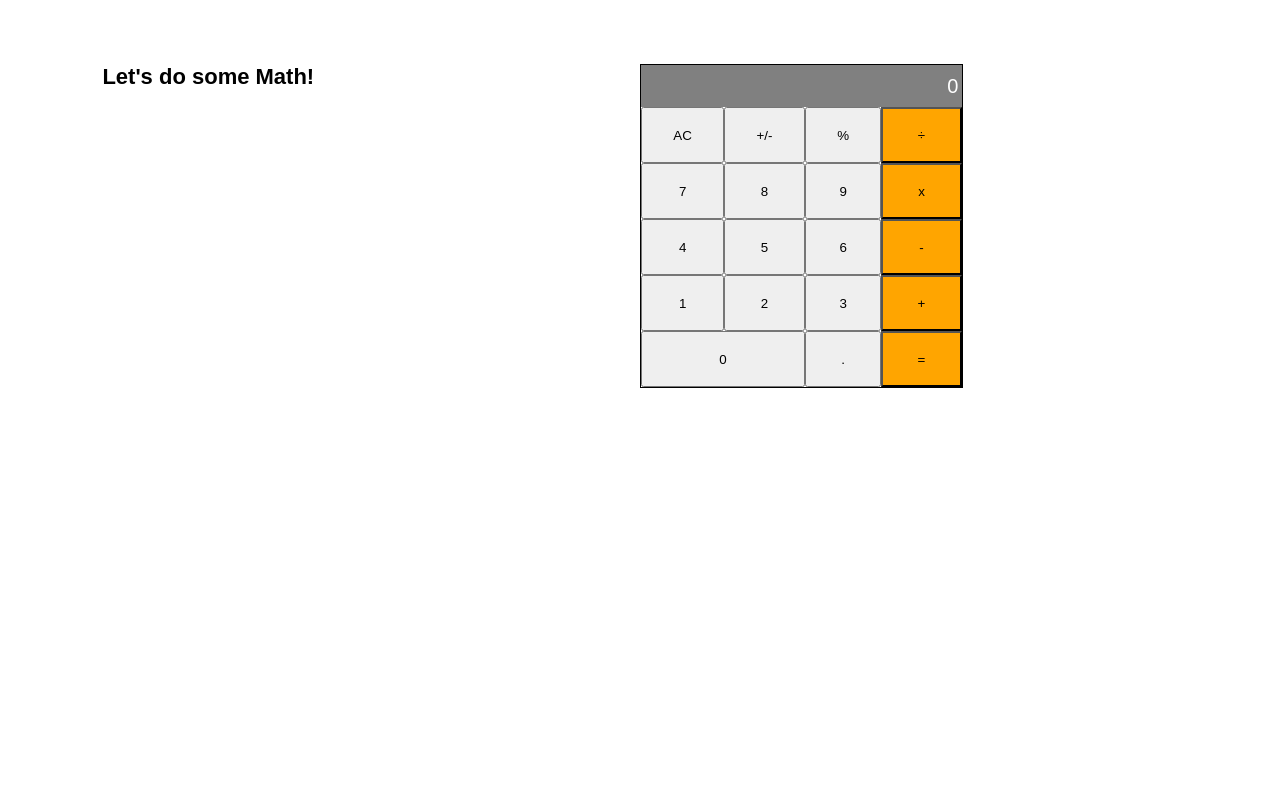
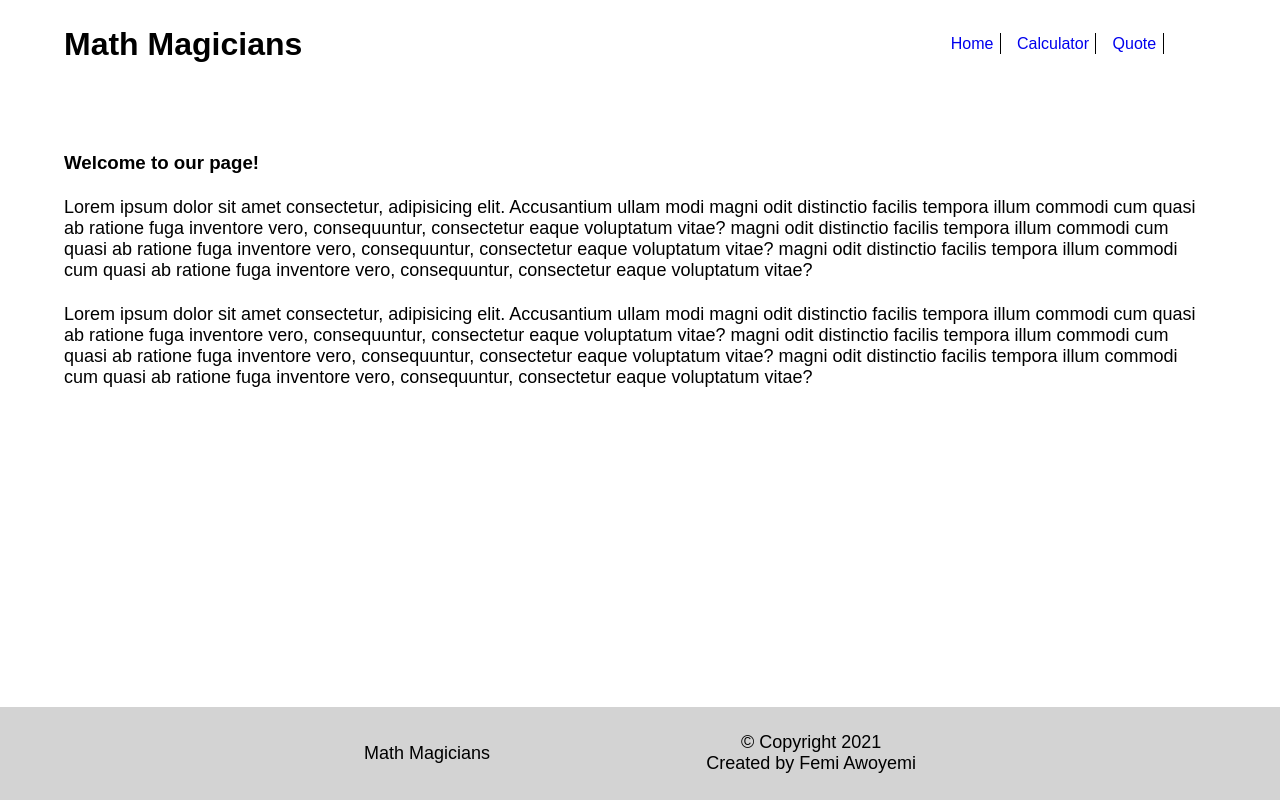
Before and after one commit to phelian23/math-magician, a React (Create React App) app: page / in a window 1280 px wide. Built offline with nearby package versions, Linux system fonts and the light colour scheme.

Commit message:
Update js files to use routes

```diff
--- a/src/App.js
+++ b/src/App.js
@@ -1,13 +1,22 @@
 import './App.css';
 import React from 'react';
+import { Routes, Route } from 'react-router-dom';
 import Calculator from './components/calculator';
+import Navbar from './components/navbar';
+import Homepage from './components/homepage';
+import Quotes from './components/quotes';
+import Footer from './components/footer';
 
-// eslint-disable-next-line react/prefer-stateless-function
-class App extends React.Component {
-  render() {
-    return (
-      <Calculator />
-    );
-  }
-}
+const App = () => (
+  <div>
+    <Navbar />
+    <Routes>
+      <Route path="/" element={<Homepage />} />
+      <Route path="/calculator" element={<Calculator />} />
+      <Route path="/quotes" element={<Quotes />} />
+    </Routes>
+    <Footer />
+  </div>
+);
+
 export default App;
--- a/src/index.js
+++ b/src/index.js
@@ -1,5 +1,11 @@
 import React from 'react';
 import ReactDOM from 'react-dom';
+import { BrowserRouter } from 'react-router-dom';
 import App from './App';
 
-ReactDOM.render(<App />, document.getElementById('root'));
+ReactDOM.render(
+  <BrowserRouter>
+    <App />
+  </BrowserRouter>,
+  document.getElementById('root'),
+);
```
